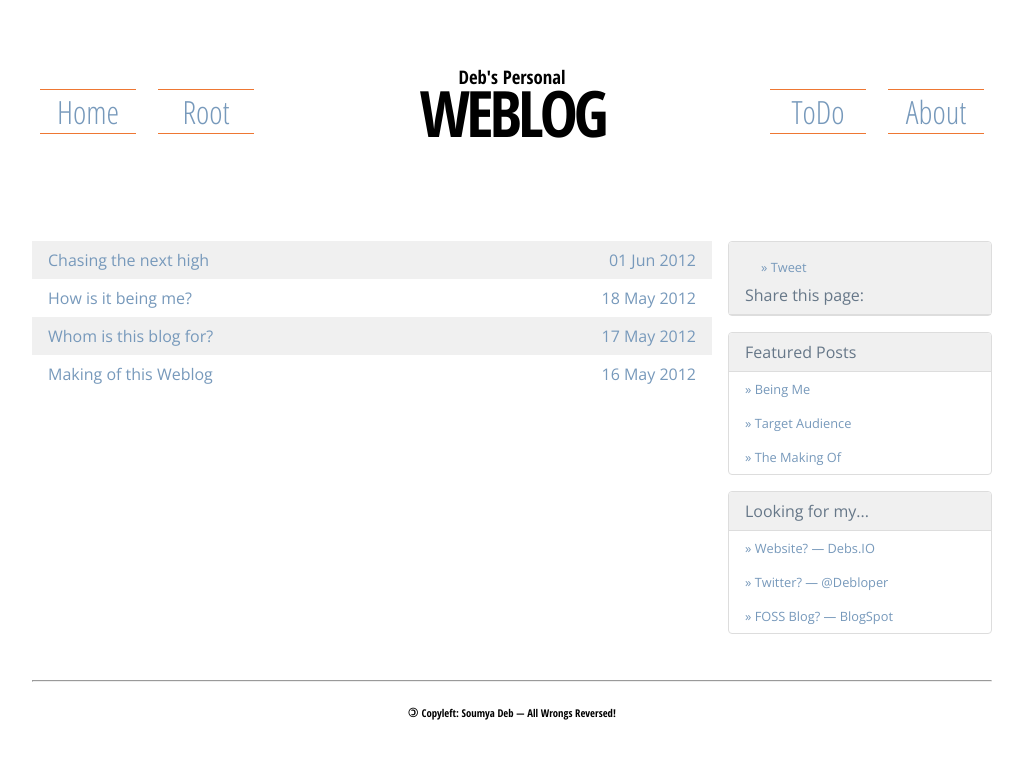
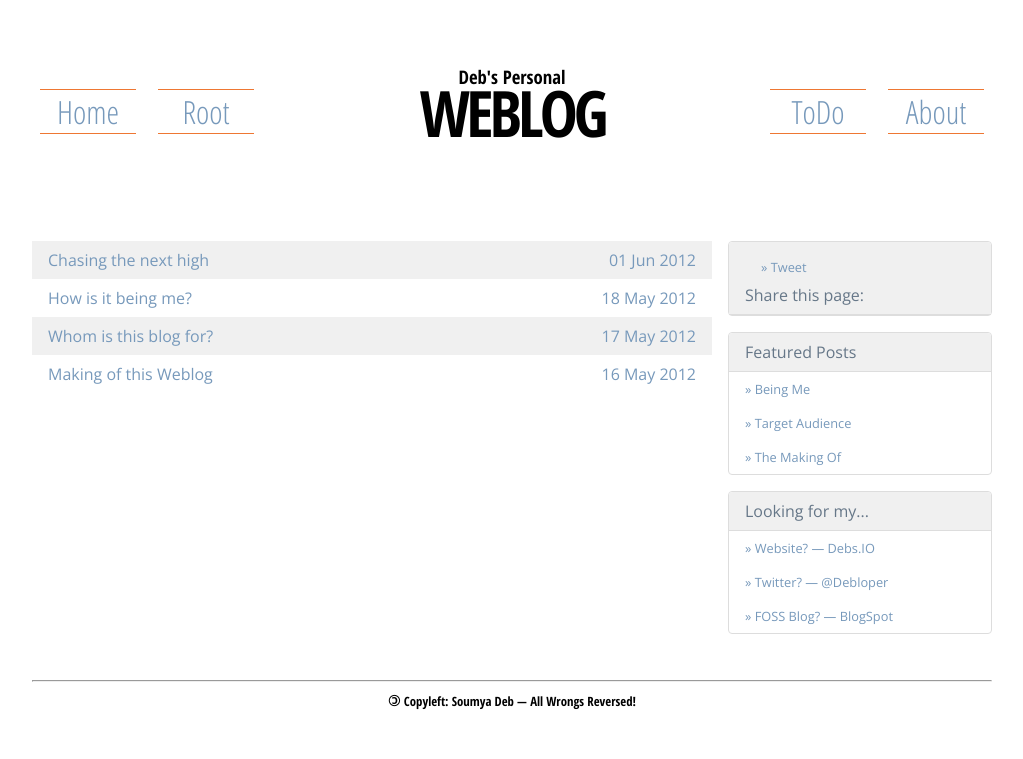
Before and after one commit to debloper/flog, a Jekyll site: the page built from index.html, in a window 1280 px wide. Shown: the top 759 px of the page, without its empty margins (128-1151 px from the left). Built offline with Jekyll 4.4.1, drawn with Linux system fonts in a browser that asks for light colours; comment, search, counter and statistics services are not loaded.

Commit message:
Copyleft layout cleanup & fix

```diff
--- a/css/base.css
+++ b/css/base.css
@@ -98,9 +98,12 @@
 }
 
 /* 3. ID & Class */
+#copyleft {
+	margin:				auto auto 2rem;
+	font-size:			0.8rem;
+}
 #copyleft span {
 	font-size:			120%;
-	margin:				1em auto;
 	font-weight:		bold;
 	display:			inline-block;
 	-webkit-transform:	scaleX(-1);
```
